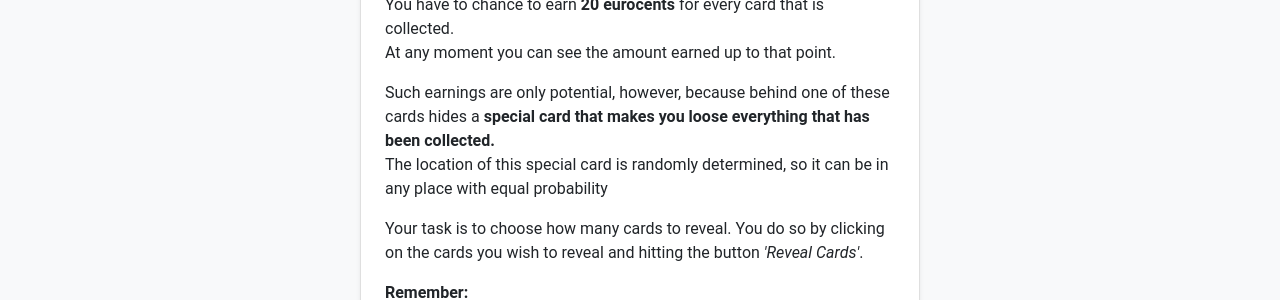
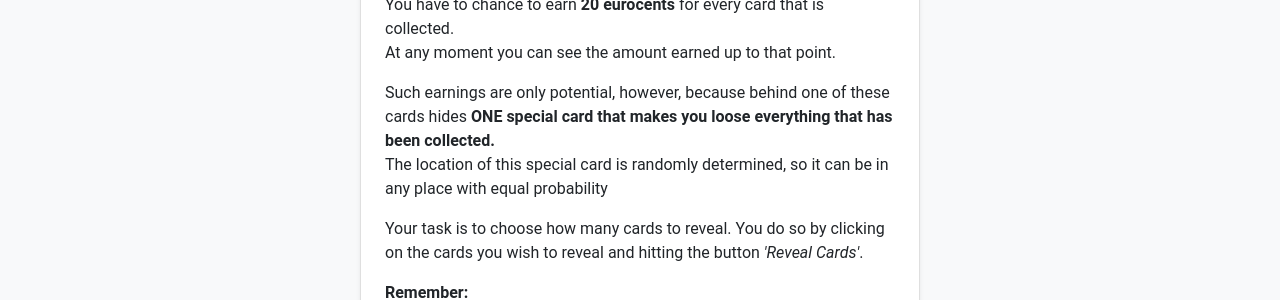
Before and after one commit to lucas-bs/thesis-survey, a Flask app: page /introduction in a window 1280 px wide. Shown: the part 376-676 px from the top of the page. Run offline with Flask 3, Linux system fonts and the light colour scheme; a user stored in the database is signed in; some libraries are stand-ins or nearby versions.

Commit message:
Update introduction.html

```diff
--- a/gpt/templates/introduction.html
+++ b/gpt/templates/introduction.html
@@ -23,8 +23,8 @@
                     At any moment you can see the amount earned up to that point.
                 </p>
                 <p>
-                    Such earnings are only potential, however, because behind one of these cards hides a
-                    <b>special card that makes you loose everything that has been collected.</b>
+                    Such earnings are only potential, however, because behind one of these cards hides <b>ONE
+                    special card that makes you loose everything that has been collected.</b>
                     <br>The location of this special card is randomly determined,
                     so it can be in any place with equal probability
                 </p>
```
